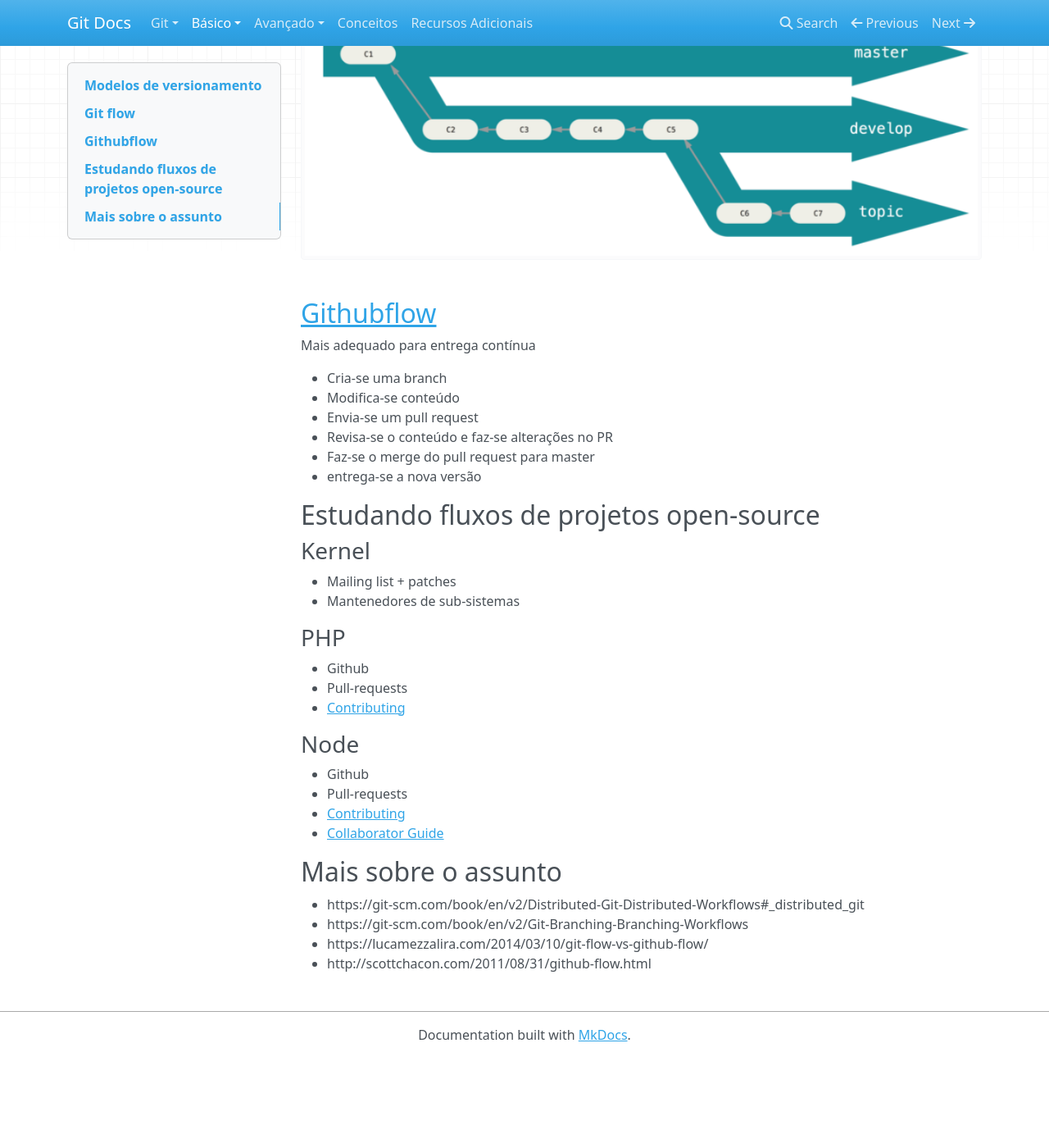
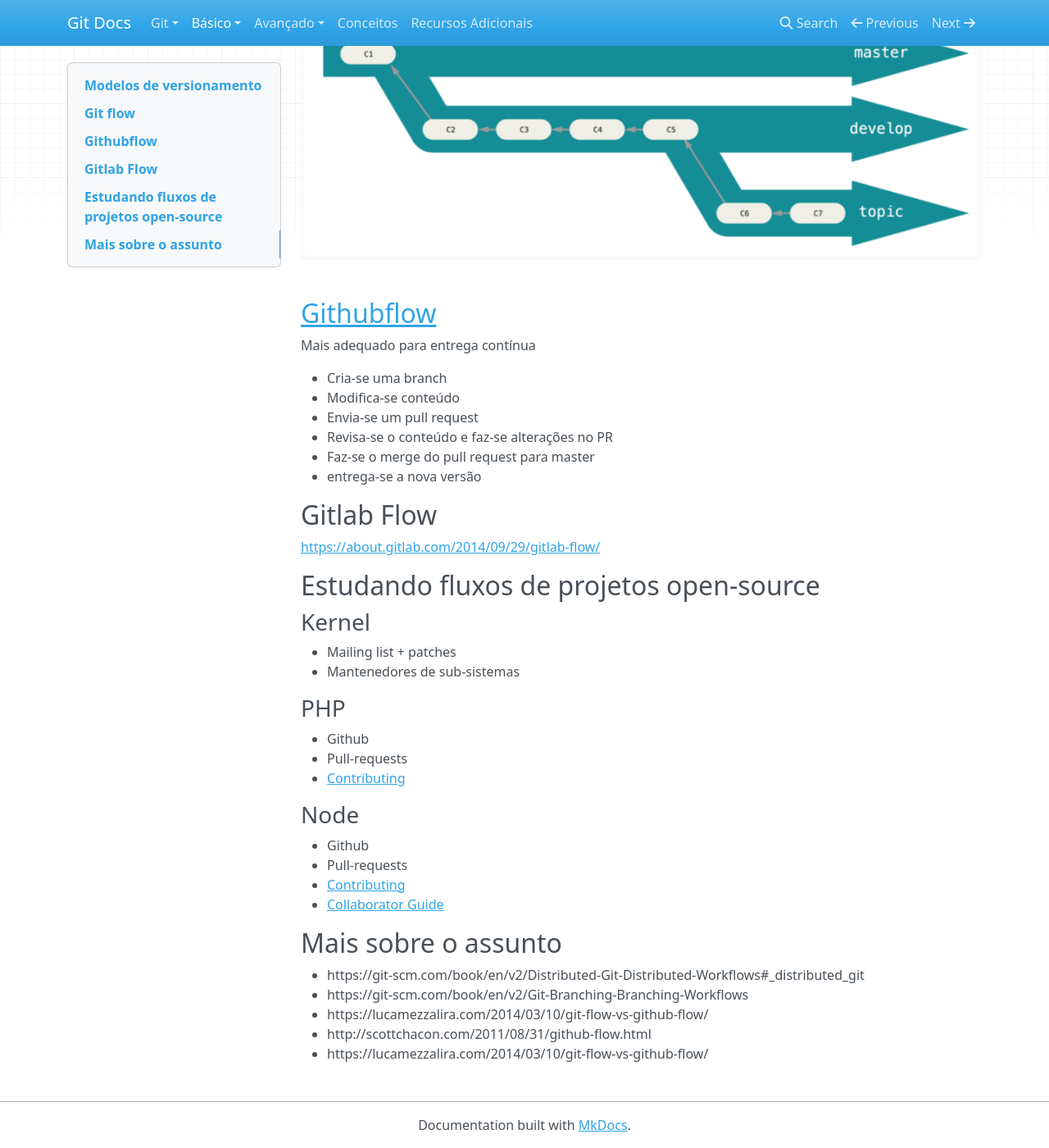
Before and after one commit to jeanCarloMachado/git_course, an MkDocs documentation site: the page built from docs/fluxos_de_trabalho.md, in a window 1280 px wide and 1400 px high, scrolled down 477 px. Shown: the whole window at 82% size. Built offline with MkDocs 1.6.1, drawn with Linux system fonts in a browser that asks for light colours; nearby versions of some CDN libraries; old or Windows-style settings are respelled for this version of MkDocs; before the commit the page ends 1767 px from its top, so only the background shows below that.

Commit message:
Fix mispelling and add links (#5)
* Fix mispelling

* Adicionado link para o Gitlab Flow

* Adicionar link github flow X git flow

```diff
--- a/docs/fluxos_de_trabalho.md
+++ b/docs/fluxos_de_trabalho.md
@@ -34,6 +34,12 @@ Mais adequado para entrega contínua
  - entrega-se a nova versão
 
 
+Gitlab Flow
+-----------
+
+[https://about.gitlab.com/2014/09/29/gitlab-flow/](https://about.gitlab.com/2014/09/29/gitlab-flow/)
+
+
 Estudando fluxos de projetos open-source
 ----------------------------------------
 
@@ -65,3 +71,4 @@ Mais sobre o assunto
  - https://git-scm.com/book/en/v2/Git-Branching-Branching-Workflows
  - https://lucamezzalira.com/2014/03/10/git-flow-vs-github-flow/
  - http://scottchacon.com/2011/08/31/github-flow.html
+ - https://lucamezzalira.com/2014/03/10/git-flow-vs-github-flow/
```
Also changed, not shown: docs/criando_historico.md (+3 -1 lines).
